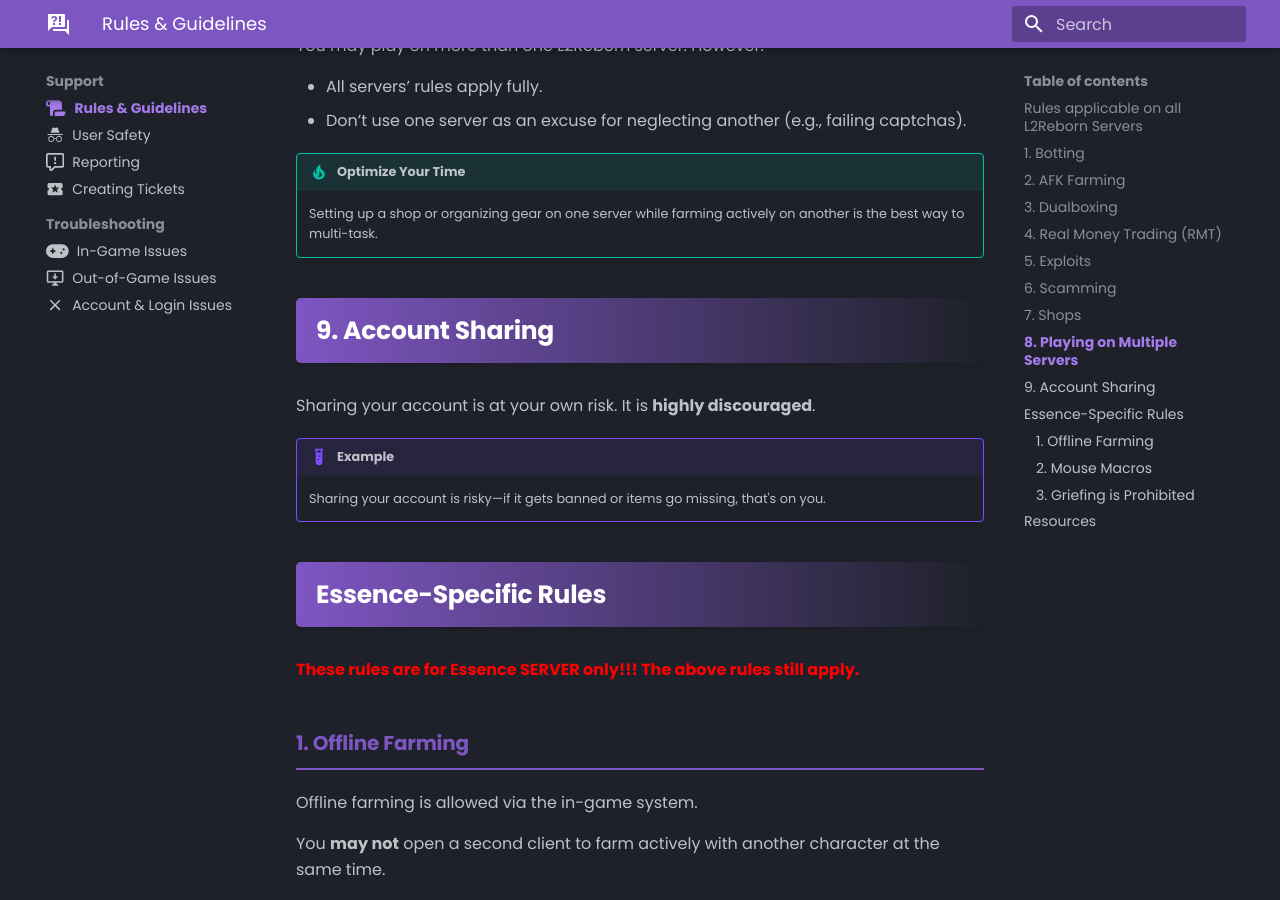
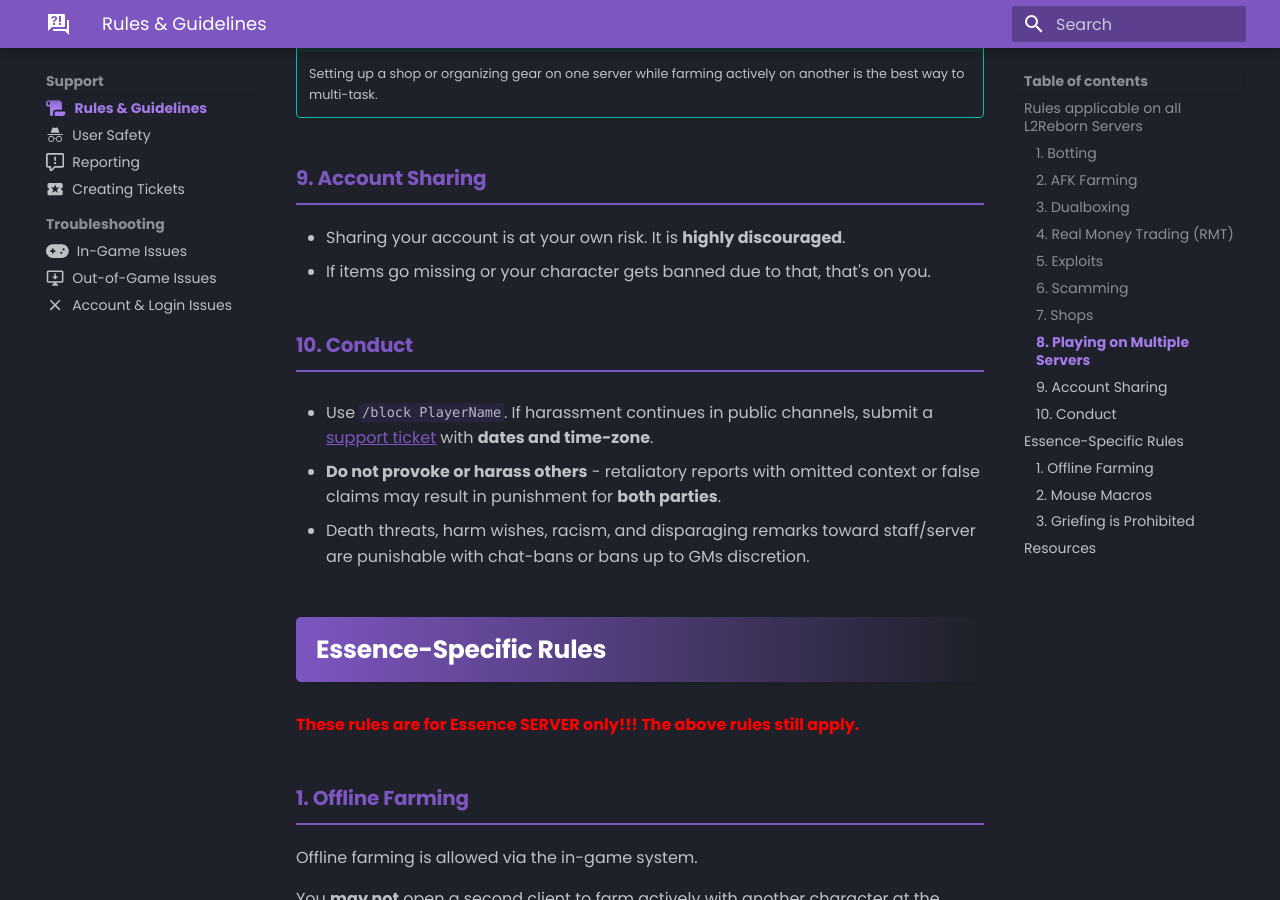
Before and after one commit to tab1-web/faq, an MkDocs documentation site: the page built from docs/support/rules.md, in a window 1280 px wide and 900 px high, scrolled down 3170 px. Built offline with MkDocs 1.6.1 and Material for MkDocs 9.7.7, drawn with Linux system fonts in a browser that asks for light colours; some web fonts are replaced; some of the changed text lies outside the part shown.

Commit message:
adding singature page support, and updating several support pages with comments

```diff
--- a/docs/support/rules.md
+++ b/docs/support/rules.md
@@ -11,7 +11,7 @@
 
     Violations may lead to penalties including suspensions or bans.
 
-## :material-robot-off-outline: **1. Botting**
+### :material-robot-off-outline: **1. Botting**
 
 - The use of **automation tools** is **strictly prohibited**.
     - Stucking a coin, a cup / physical objects on keys or softwares etc..
@@ -22,13 +22,13 @@
 
 
 
-## :material-account-multiple-remove: **2. AFK Farming**
+### :material-account-multiple-remove: **2. AFK Farming**
 - AFK Farming is not allowed.
 - You must be at the computer to solve captcha.
 
 
 
-## :material-account-multiple-remove: 3. Dualboxing
+### :material-account-multiple-remove: 3. Dualboxing
 - Dualboxing is **not allowed**.
 - **ONE** person may control **only ONE character at a time per server**.
     - Using **multiple devices** to play multiple characters is **also forbidden**.
@@ -40,35 +40,32 @@
     - Each person is **able to solve captchas**
     - When you need to AFK: **Relog**.
 
-## :material-currency-usd-off: **4. Real Money Trading (RMT)**
+### :material-currency-usd-off: **4. Real Money Trading (RMT)**
 
 Exchanging in-game items, services, characters, or accounts for **real money** is strictly **prohibited**.
 
 !!! warning
     You are not allowed to use **Reborn Coins** or **Suits/Skins/Cosmetics** either for any exchange.
 
-
-
-## :material-bug: **5. Exploits**
+### :material-bug: **5. Exploits**
 
 - Any bugs must be reported to staff.
 - Deliberate abuse of bugs for gain will lead to **penalties**.
 
+### :material-account-alert: **6. Scamming**
 
+- All forms of scamming are **forbidden**.
+- By reporting, Staff will ban scammers, but resolve disputes **before** reporting. Banned accounts cannot return lost items.
 
-## :material-account-alert: **6. Scamming**
+- **Includes, but NOT limited to:**
 
-All forms of scamming are **forbidden**.
-
-**Includes, but NOT limited to:**
-
-- **Scamshops**
-    - Advertising one item but selling another (e.g., SOP/D gems).
-    - Announcing low prices but charging much higher (e.g., AA for 13a but sold for 13kk).
-    - Misleading package deals (e.g., sets with swapped items).
-    - Craft shops with absurd material costs (e.g., 1kk per material).
-- **Account theft**
-    - Stealing items by logging into another player’s account.
+    - **Scamshops**
+        - Advertising one item but selling another (e.g., SOP/D gems).
+        - Announcing low prices but charging much higher (e.g., AA for 13a but sold for 13kk).
+        - Misleading package deals (e.g., sets with swapped items).
+        - Craft shops with absurd material costs (e.g., 1kk per material).
+    - **Account theft**
+        - Stealing items by logging into another player’s account.
 
 !!! warning "High-Value Item Clause"
     Severe cases of scamming involving high-value items (e.g., S-grade equipment, epic jewelry) may warrant compensation at the staff’s discretion.
@@ -76,7 +73,7 @@
 
 
 
-## :material-storefront-outline: **7. Shops**
+### :material-storefront-outline: **7. Shops**
 - Refer to [Rule 6](#6-scamming) regarding scamshops.
 - Each person is allowed only **ONE offline shop** AND **one per account**:
     - Even if you have multiple accounts, you can only have **1 offline shop maximum** per person.
@@ -87,26 +84,31 @@
 
 
 
-## :material-server: **8. Playing on Multiple Servers**
+### :material-server: **8. Playing on Multiple Servers**
 
-You may play on more than one L2Reborn server. However:
+- You may play on more than one L2Reborn server. However:
 
-- All servers’ rules apply fully.
-- Don’t use one server as an excuse for neglecting another (e.g., failing captchas).
+    - All servers’ rules apply fully.
+    - Don’t use one server as an excuse for neglecting another (e.g., failing captchas).
 
 !!! tip "Optimize Your Time"
     Setting up a shop or organizing gear on one server while farming actively on another is the best way to multi-task.
 
 
 
-## **9. Account Sharing**
+### **9. Account Sharing**
 
-Sharing your account is at your own risk. It is **highly discouraged**.
-
-!!! example
-    Sharing your account is risky—if it gets banned or items go missing, that's on you.
+- Sharing your account is at your own risk. It is **highly discouraged**.
+- If items go missing or your character gets banned due to that, that's on you.
 
 
+### **10. Conduct**
+
+- Use `/block PlayerName`. If harassment continues in public channels, submit a [support ticket](https://l2reborn.org/support/) with **dates and time-zone**.
+
+- **Do not provoke or harass others** - retaliatory reports with omitted context or false claims may result in punishment for **both parties**.
+
+- Death threats, harm wishes, racism, and disparaging remarks toward staff/server are punishable with chat-bans or bans up to GMs discretion.
 
 ## **Essence-Specific Rules**
 
--- a/mkdocs.yml
+++ b/mkdocs.yml
@@ -85,6 +85,8 @@
     - Advanced Find Store: eternal/storefind.md
     - Fortune Wheel: eternal/fortunewheel.md
     - FAQ: eternal/faq.md
+  - Signature:
+    - General: signature/general.md
   - Essence:
     - OBT Fixes: essence/fixed_issues.md
 
```
Also changed, not shown: docs/eternal/enchanting.md (+4 -4 lines), docs/signature/general.md (added, +127 -0 lines), docs/support/tickets.md (+3 -5 lines), docs/support/user-safety.md (+2 -5 lines).
